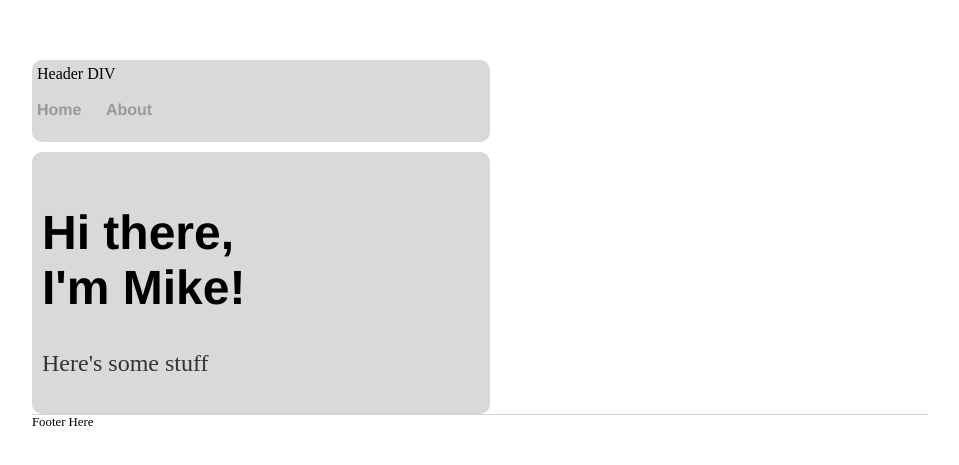
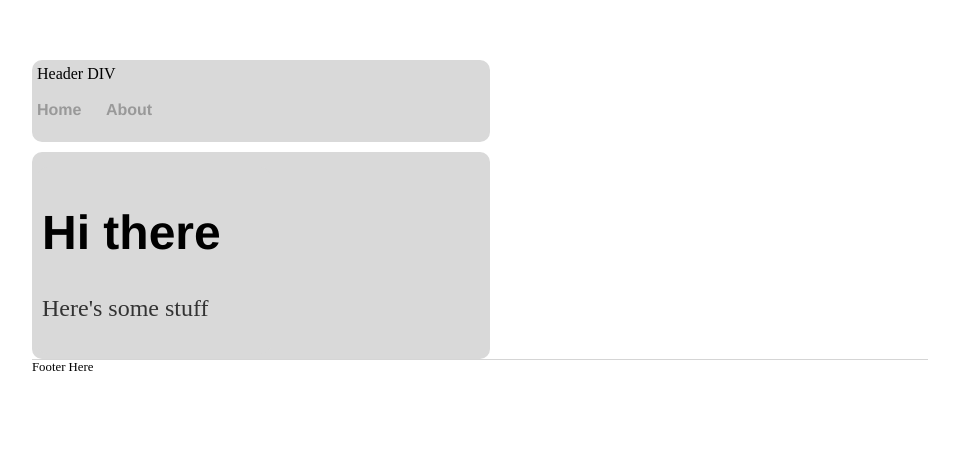
Before and after one commit to thweattm/thweattm.github.io, a Jekyll site: the page built from index.html, in a window 1280 px wide. Shown: the top 465 px of the page, without its empty margins (160-1119 px from the left). Built offline with Jekyll 4.4.1, drawn with Linux system fonts in a browser that asks for light colours.

Commit message:
Update index.html

```diff
--- a/index.html
+++ b/index.html
@@ -3,6 +3,6 @@ layout: default
 title: Mike Thweatt
 ---
 <div class="blurb">
-	<h1>Hi there, I'm Mike!</h1>
+	<h1>Hi there</h1>
 	<p>Here's some stuff</p>
 </div><!-- /.blurb -->
```
